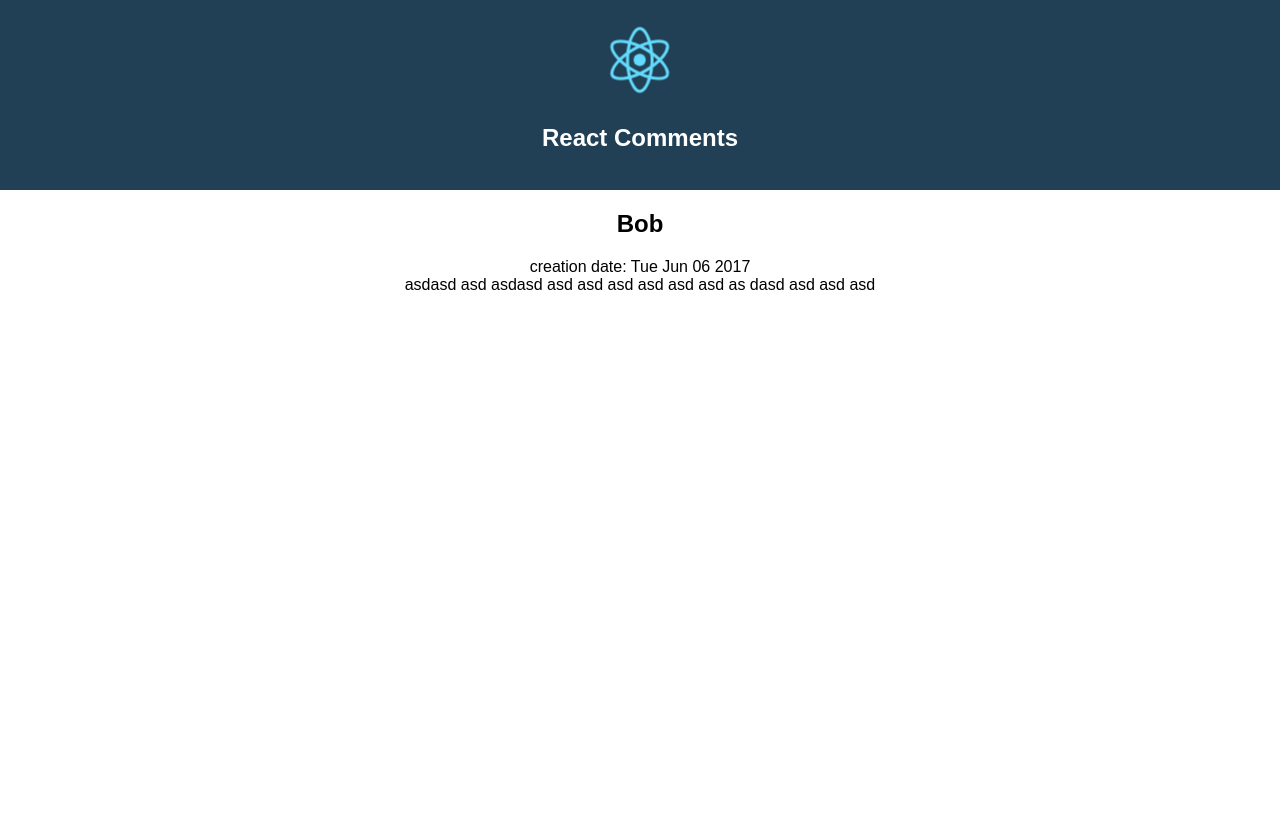
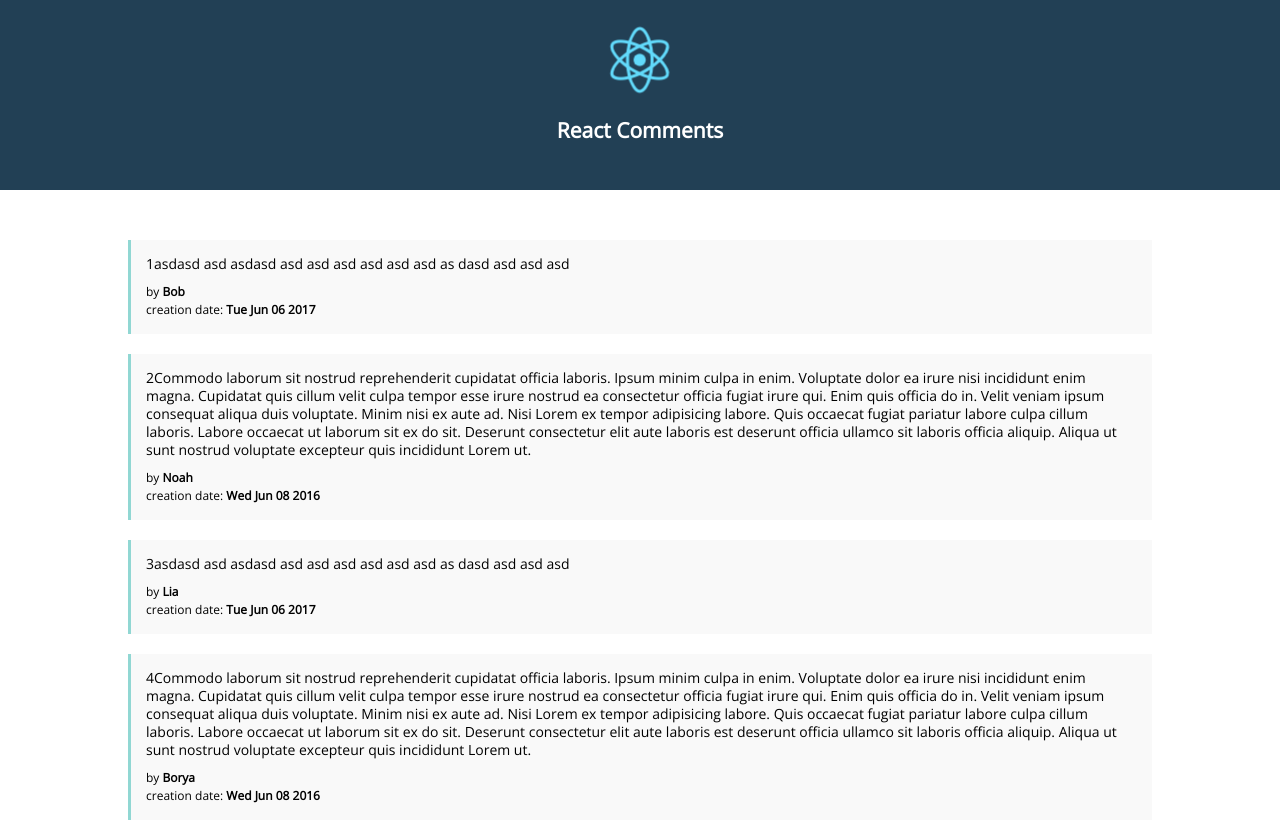
Before and after one commit to rise2semi/react-comments, a React (Create React App) app: page / in a window 1280 px wide. Shown: the top 822 px of the page. Before the commit the page ends 800 px from the top, so only its background shows below. Built offline with nearby package versions, Linux system fonts and the light colour scheme.

Commit message:
display all comments from the array

```diff
--- a/src/App.js
+++ b/src/App.js
@@ -1,8 +1,8 @@
 import React, { Component } from 'react';
 import logo from './img/logo.svg';
 import './css/style.css';
-import Comment from './components/Comment';
-import commentList from './commentList';
+import CommentList from './components/CommentList';
+import commentArray from './commentArray';
 
 class App extends Component {
   render() {
@@ -12,9 +12,7 @@ class App extends Component {
           <img src={logo} className="appLogo" alt="logo" />
           <h2>React Comments</h2>
         </div>
-        <div className="container">
-          <Comment comment={commentList[0]} />
-        </div>
+        <CommentList commentArray={commentArray} />
       </div>
     );
   }
--- /dev/null
+++ b/src/commentArray.js
@@ -0,0 +1,32 @@
+export default 	[
+	{
+		"id": "56c782fghgfc2c3268ddb3201",
+		"date": "2017-06-06T15:03:23.000Z",
+		"userName" : "Bob",
+		"commentText": "1asdasd asd asdasd asd asd asd asd asd asd as dasd asd asd asd"
+	},
+	{
+		"id": "56c782fghgfc2c3268ddb3206",
+		"date": "2016-06-08T19:03:23.000Z",
+		"userName": "Noah",
+		"commentText": "2Commodo laborum sit nostrud reprehenderit cupidatat officia laboris. Ipsum minim culpa in enim. Voluptate dolor ea irure nisi incididunt enim magna.\n\nCupidatat quis cillum velit culpa tempor esse irure nostrud ea consectetur officia fugiat irure qui. Enim quis officia do in. Velit veniam ipsum consequat aliqua duis voluptate. Minim nisi ex aute ad.\n\nNisi Lorem ex tempor adipisicing labore. Quis occaecat fugiat pariatur labore culpa cillum laboris. Labore occaecat ut laborum sit ex do sit. Deserunt consectetur elit aute laboris est deserunt officia ullamco sit laboris officia aliquip. Aliqua ut sunt nostrud voluptate excepteur quis incididunt Lorem ut."
+	},
+	{
+		"id": "56c782fghgfc2c3268ddb3202",
+		"date": "2017-06-06T15:03:23.000Z",
+		"userName" : "Lia",
+		"commentText": "3asdasd asd asdasd asd asd asd asd asd asd as dasd asd asd asd"
+	},
+	{
+		"id": "56c782fghgfc2c3268ddb3207",
+		"date": "2016-06-08T19:03:23.000Z",
+		"userName": "Borya",
+		"commentText": "4Commodo laborum sit nostrud reprehenderit cupidatat officia laboris. Ipsum minim culpa in enim. Voluptate dolor ea irure nisi incididunt enim magna.\n\nCupidatat quis cillum velit culpa tempor esse irure nostrud ea consectetur officia fugiat irure qui. Enim quis officia do in. Velit veniam ipsum consequat aliqua duis voluptate. Minim nisi ex aute ad.\n\nNisi Lorem ex tempor adipisicing labore. Quis occaecat fugiat pariatur labore culpa cillum laboris. Labore occaecat ut laborum sit ex do sit. Deserunt consectetur elit aute laboris est deserunt officia ullamco sit laboris officia aliquip. Aliqua ut sunt nostrud voluptate excepteur quis incididunt Lorem ut."
+	},
+	{
+		"id": "56c782fghgfc2c3268ddb3208",
+		"date": "2017-06-06T15:03:23.000Z",
+		"userName" : "Vados",
+		"commentText": "4asdasd asd asdasd asd asd asd asd asd asd as dasd asd asd asd"
+	}
+]
--- a/src/commentList.js
+++ /dev/null
@@ -1,14 +0,0 @@
-export default 	[
-		{
-			"id": "56c782fghgfc2c3268ddb3201",
-			"date": "2017-06-06T15:03:23.000Z",
-			"userName" : "Bob",
-			"commentText": "asdasd asd asdasd asd asd asd asd asd asd as dasd asd asd asd"
-		},
-		{
-	        "id": "56c782fghgfc2c3268ddb3206",
-	        "date": "2016-06-08T19:03:23.000Z",
-	        "userName": "Noah",
-	        "commentText": "Commodo laborum sit nostrud reprehenderit cupidatat officia laboris. Ipsum minim culpa in enim. Voluptate dolor ea irure nisi incididunt enim magna.\n\nCupidatat quis cillum velit culpa tempor esse irure nostrud ea consectetur officia fugiat irure qui. Enim quis officia do in. Velit veniam ipsum consequat aliqua duis voluptate. Minim nisi ex aute ad.\n\nNisi Lorem ex tempor adipisicing labore. Quis occaecat fugiat pariatur labore culpa cillum laboris. Labore occaecat ut laborum sit ex do sit. Deserunt consectetur elit aute laboris est deserunt officia ullamco sit laboris officia aliquip. Aliqua ut sunt nostrud voluptate excepteur quis incididunt Lorem ut."
-	    }
-]
--- a/src/components/Comment.js
+++ b/src/components/Comment.js
@@ -1,16 +1,14 @@
 import React from 'react'
-
-
 
 function Comment(props) {
 	const {comment} = props
-	console.log(props)
 	const commentText = <div className="commentText">{comment.commentText}</div>
+
 	return (
-		<div className="commentsList">
-            <h2 className="userName">{comment.userName}</h2>
-            {<span>creation date: {(new Date(comment.date)).toDateString()}</span>}
+		<div>
             {commentText}
+            <span className="userName">by <b>{comment.userName}</b></span>
+            {<span>creation date: <b>{(new Date(comment.date)).toDateString()} </b></span>}
         </div>
 	)
 }
--- /dev/null
+++ b/src/components/CommentList.js
@@ -0,0 +1,11 @@
+import React from 'react'
+import Comment from './Comment'
+
+export default function CommentList({commentArray}) {
+	const commentElements = commentArray.map(comment =>
+		<div key={comment.id} className="commentElement"><Comment comment={comment} /></div>
+	)
+	return (
+		<div className="appContainer">{commentElements}</div>
+	)
+}
--- a/src/css/index.css
+++ b/src/css/index.css
@@ -1,5 +1,9 @@
+@import url('https://fonts.googleapis.com/css?family=Open+Sans');
+
 body {
-  margin: 0;
-  padding: 0;
-  font-family: sans-serif;
+	margin: 0;
+	padding: 0;
+	font-family: 'Open Sans', sans-serif;
+	font-size: 14px;
+	line-height: 18px;
 }
--- a/src/css/style.css
+++ b/src/css/style.css
@@ -14,6 +14,26 @@
   color: white;
 }
 
+.appContainer {
+	margin: 50px auto;
+	width: 100%;
+	max-width: 1024px;
+}
+
+.commentElement {
+	margin: 0 0 20px;
+	background: #f9f9f9;
+	border-left: 3px solid #91D7D3;
+	padding: 15px;
+	text-align: left;
+}
+.commentElement .commentText {
+	margin: 0 0 10px;
+}
+.commentElement span {
+	display: block;
+	font-size: 12px;
+}
 
 @keyframes App-logo-spin {
   from { transform: rotate(0deg); }
```
